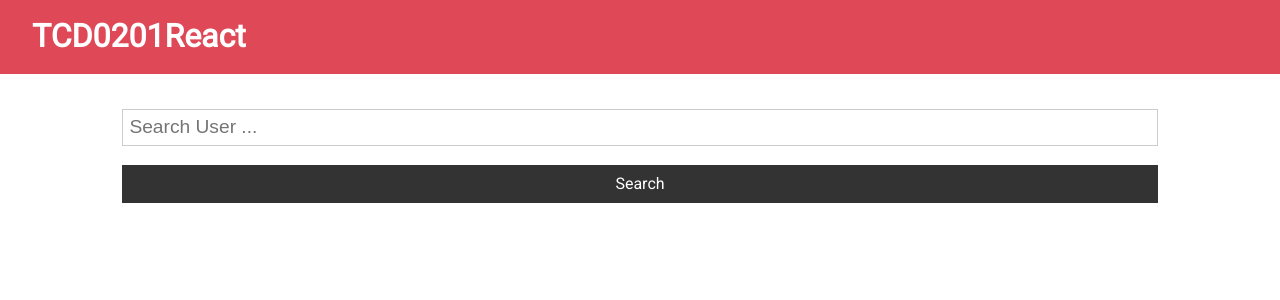
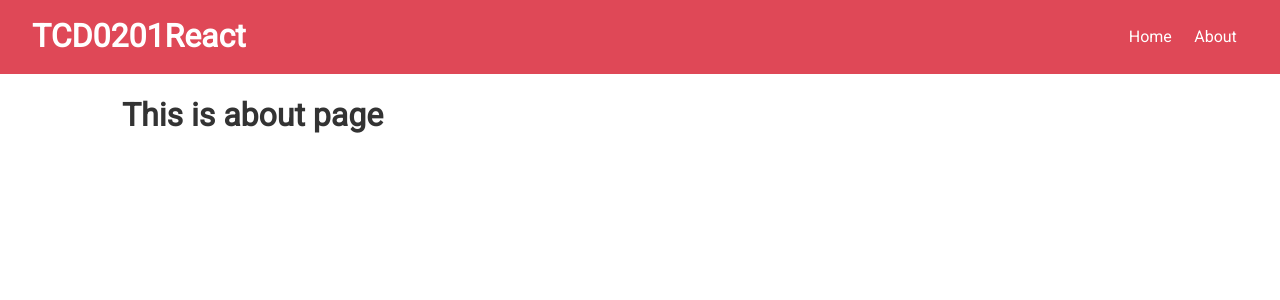
Before and after one commit to vinhhn3/TCD0201React, a React (Create React App) app in the folder tcd0201/: page /about in a window 1280 px wide. Shown: the top 300 px of the page. Built offline with nearby package versions, Linux system fonts and the light colour scheme.

Commit message:
Setup React Router

```diff
--- a/tcd0201/package.json
+++ b/tcd0201/package.json
@@ -9,6 +9,7 @@
     "axios": "^0.21.1",
     "react": "^17.0.2",
     "react-dom": "^17.0.2",
+    "react-router-dom": "^5.2.0",
     "react-scripts": "4.0.3",
     "web-vitals": "^1.0.1"
   },
--- a/tcd0201/src/App.js
+++ b/tcd0201/src/App.js
@@ -1,24 +1,17 @@
 import "./App.css";
-import React, { Component } from "react";
+import React, { Component, Fragment } from "react";
+import { BrowserRouter as Router, Switch, Route } from "react-router-dom";
 import Navbar from "./components/layout/Navbar";
 import Users from "./components/users/Users";
 import axios from "axios";
 import Search from "./components/users/Search";
+import About from "./pages/About";
 
 class App extends Component {
   state = {
     users: [],
     showLoading: false,
   };
-
-  // async componentDidMount() {
-  //   this.setState({ loading: true });
-  //   const response = await axios.get(
-  //     "https://api.github.com/search/users?q=vinh"
-  //   );
-  //   console.log(response.data.items);
-  //   this.setState({ users: response.data.items, showLoading: false });
-  // }
 
   searchUsers = async (text) => {
     this.setState({ showLoading: true });
@@ -34,9 +27,16 @@
 
   render() {
     return (
+      <Router>
         <div className="App">
           <Navbar title="TCD0201React" />
           <div className="container">
+            <Switch>
+              <Route
+                exact
+                path="/"
+                render={(props) => (
+                  <Fragment>
                     <Search
                       searchUsers={this.searchUsers}
                       clearUsers={this.clearUsers}
@@ -46,8 +46,14 @@
                       users={this.state.users}
                       showLoading={this.state.showLoading}
                     />
+                  </Fragment>
+                )}
+              />
+              <Route exact path="/about" component={About} />
+            </Switch>
           </div>
         </div>
+      </Router>
     );
   }
 }
--- a/tcd0201/src/components/layout/Navbar.js
+++ b/tcd0201/src/components/layout/Navbar.js
@@ -1,9 +1,18 @@
 import React from "react";
+import { Link } from "react-router-dom";
 
 const Navbar = ({ title }) => {
   return (
     <div className="navbar bg-primary">
       <h1>{title}</h1>
+      <ul>
+        <li>
+          <Link to="/">Home</Link>
+        </li>
+        <li>
+          <Link to="/about">About</Link>
+        </li>
+      </ul>
     </div>
   );
 };
--- /dev/null
+++ b/tcd0201/src/pages/About.js
@@ -0,0 +1,13 @@
+import React, { Component } from "react";
+
+class About extends Component {
+  render() {
+    return (
+      <div>
+        <h1>This is about page</h1>
+      </div>
+    );
+  }
+}
+
+export default About;
```
Also changed, not shown: 1 other file (tests, documents, lock files or other folders). Lines whose indentation alone changed are shown as unchanged.
